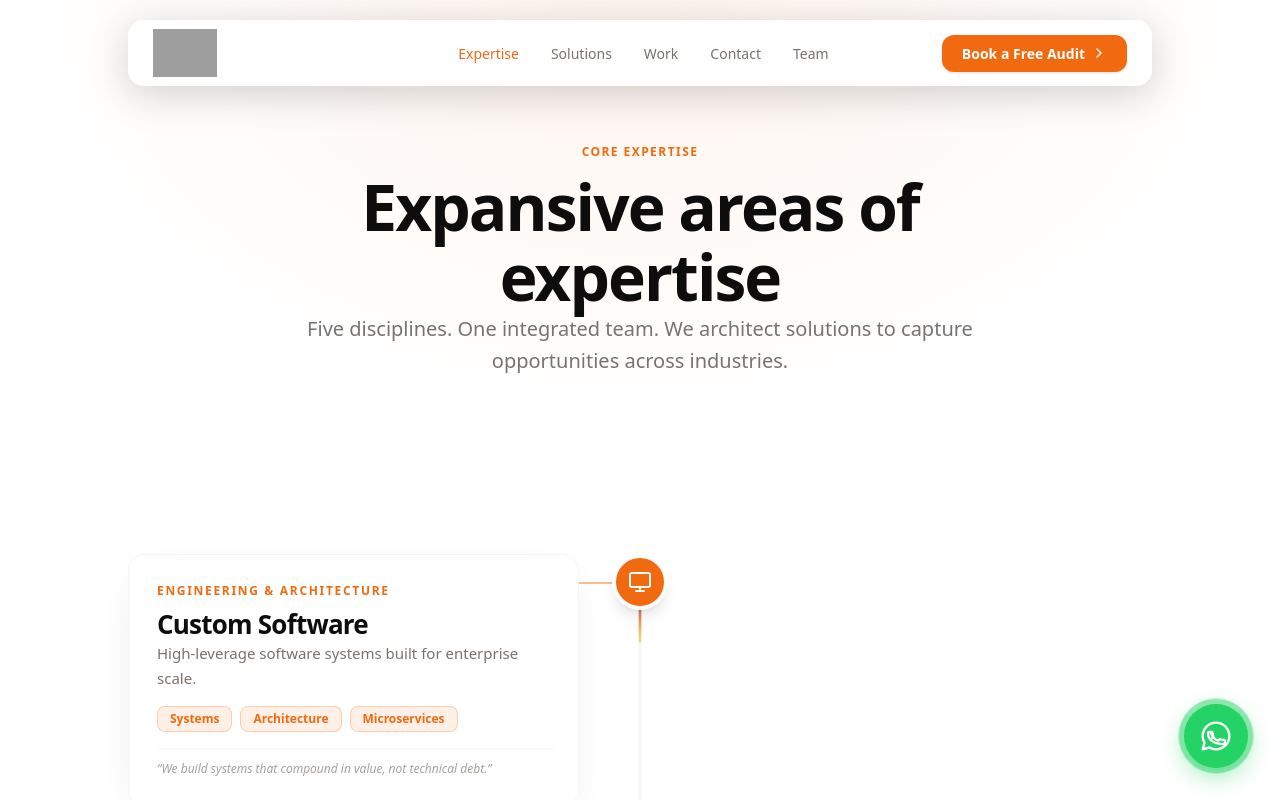
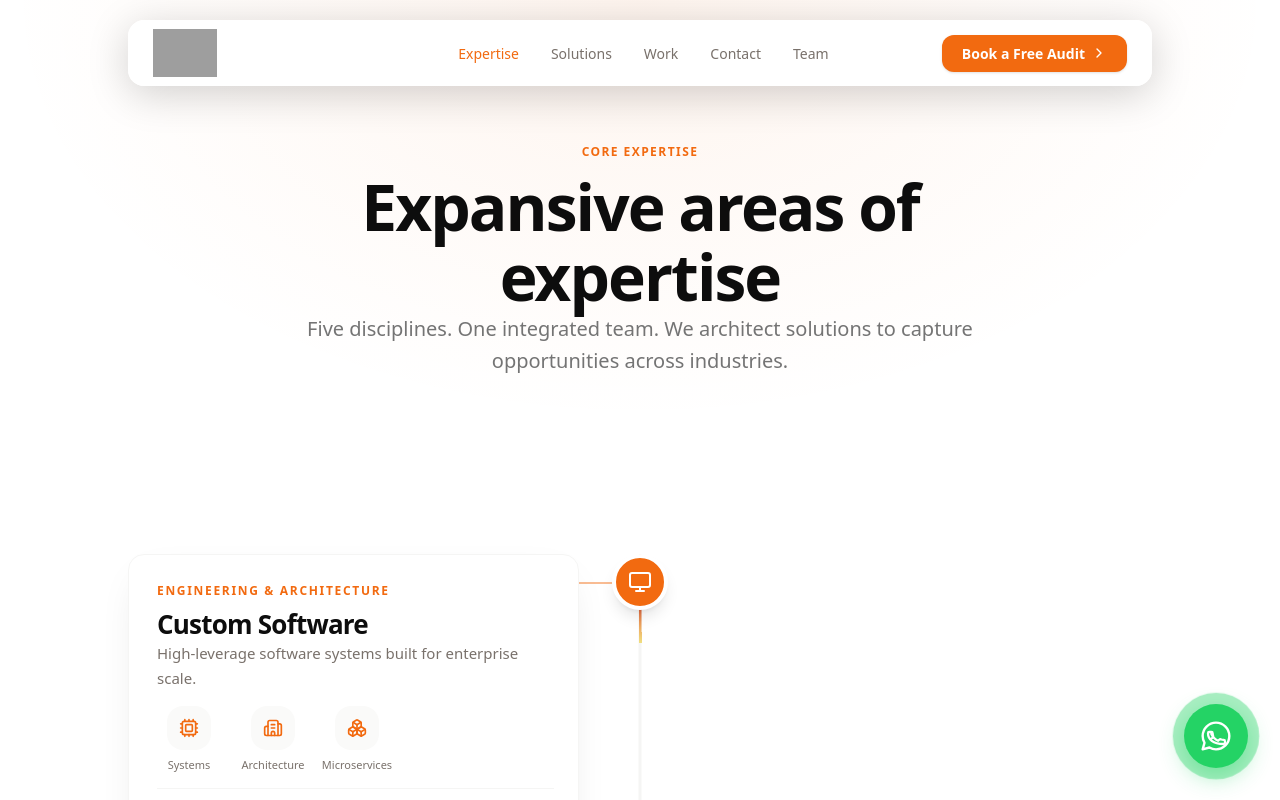
Before and after one commit to seniramendis/dopmin, a Next.js app: page /expertise in a window 1280 px wide. Shown: the top 800 px of the page. Built offline with nearby package versions, Linux system fonts and the light colour scheme; grey boxes are pictures that could not be loaded.

Commit message:
fix the issues in the expertise with the cards emojis

```diff
--- a/app/components/expertise-roadmap.tsx
+++ b/app/components/expertise-roadmap.tsx
@@ -4,6 +4,11 @@ import { useEffect, useRef } from "react";
 import gsap from "gsap";
 import { ScrollTrigger } from "gsap/ScrollTrigger";
 import { LucideIcon } from "lucide-react";
+
+export interface ExpertiseSkill {
+  name: string;
+  icon: React.ComponentType<{ className?: string; style?: React.CSSProperties }>;
+}
 
 export interface ExpertiseRoadmapItem {
   name: string;
@@ -12,7 +17,7 @@ export interface ExpertiseRoadmapItem {
   accentColor: string;
   accentBg: string;
   icon: LucideIcon;
-  skills: string[];
+  skills: ExpertiseSkill[];
   funFact: string;
 }
 
@@ -165,20 +170,28 @@ export function ExpertiseRoadmap({ items }: { items: ExpertiseRoadmapItem[] }) {
                   </h3>
                   <p className="text-stone-500 text-[15px] leading-relaxed mb-4">{item.tagline}</p>
 
-                  <div className="flex flex-wrap gap-2 mb-4">
-                    {item.skills.map((skill) => (
-                      <span
-                        key={skill}
-                        className="rm-chip px-3 py-1 rounded-lg text-xs font-semibold border"
-                        style={{
-                          color: item.accentColor,
-                          borderColor: `${item.accentColor}40`,
-                          backgroundColor: item.accentBg,
-                        }}
-                      >
-                        {skill}
-                      </span>
-                    ))}
+                  <div className="flex flex-wrap gap-5 mb-4">
+                    {item.skills.map((skill) => {
+                      const SkillIcon = skill.icon;
+                      return (
+                        <div
+                          key={skill.name}
+                          className="rm-chip flex flex-col items-center gap-2 w-[64px]"
+                        >
+                          <div
+                            className="w-11 h-11 rounded-2xl flex items-center justify-center bg-stone-50"
+                          >
+                            <SkillIcon
+                              className="w-5 h-5"
+                              style={{ color: item.accentColor }}
+                            />
+                          </div>
+                          <span className="text-[11px] font-medium text-stone-500 text-center leading-tight">
+                            {skill.name}
+                          </span>
+                        </div>
+                      );
+                    })}
                   </div>
 
                   <p className="text-xs text-stone-400 italic border-t border-stone-100 pt-3">
--- a/app/expertise/page.tsx
+++ b/app/expertise/page.tsx
@@ -6,8 +6,12 @@ import Image from "next/image";
 import Link from "next/link";
 import {
   ChevronRight, X, Menu,
-  Layout, Zap, Smartphone, Server, Monitor
+  Layout, Zap, Smartphone, Server, Monitor,
+  Cpu, Building2, Boxes, PenTool, MousePointerClick,
+  BrainCircuit, Bot, Workflow
 } from "lucide-react";
+import { SiFigma, SiAndroid, SiKotlin, SiReact, SiNodedotjs, SiPostgresql } from "react-icons/si";
+import { FaJava } from "react-icons/fa";
 import { Footer } from "../components/footer";
 import { ExpertiseRoadmap } from "../components/expertise-roadmap";
 
@@ -84,7 +88,11 @@ const EXPERTISE = [
     accentColor: "#F26A10",
     accentBg: "rgba(242,106,16,0.1)",
     icon: Monitor,
-    skills: ["Systems", "Architecture", "Microservices"],
+    skills: [
+      { name: "Systems", icon: Cpu },
+      { name: "Architecture", icon: Building2 },
+      { name: "Microservices", icon: Boxes },
+    ],
     funFact: "We build systems that compound in value, not technical debt.",
   },
   {
@@ -95,7 +103,11 @@ const EXPERTISE = [
     accentColor: "#F0E080",
     accentBg: "rgba(240,224,128,0.2)",
     icon: Layout,
-    skills: ["Figma", "Wireframes", "Prototyping"],
+    skills: [
+      { name: "Figma", icon: SiFigma },
+      { name: "Wireframes", icon: PenTool },
+      { name: "Prototyping", icon: MousePointerClick },
+    ],
     funFact: "Clarity is the ultimate luxury in digital design.",
   },
   {
@@ -106,7 +118,11 @@ const EXPERTISE = [
     accentColor: "#D94030",
     accentBg: "rgba(217,64,48,0.1)",
     icon: Zap,
-    skills: ["LLM", "Agents", "Process Automation"],
+    skills: [
+      { name: "LLM", icon: BrainCircuit },
+      { name: "Agents", icon: Bot },
+      { name: "Process Automation", icon: Workflow },
+    ],
     funFact: "Your operations run leaner, faster, and smarter.",
   },
   {
@@ -117,7 +133,11 @@ const EXPERTISE = [
     accentColor: "#90E060",
     accentBg: "rgba(144,224,96,0.15)",
     icon: Smartphone,
-    skills: ["Android", "Kotlin", "Java"],
+    skills: [
+      { name: "Android", icon: SiAndroid },
+      { name: "Kotlin", icon: SiKotlin },
+      { name: "Java", icon: FaJava },
+    ],
     funFact: "Native performance combined with beautiful interfaces.",
   },
   {
@@ -128,7 +148,11 @@ const EXPERTISE = [
     accentColor: "#007ACC",
     accentBg: "rgba(0,122,204,0.1)",
     icon: Server,
-    skills: ["React", "Node.js", "PostgreSQL"],
+    skills: [
+      { name: "React", icon: SiReact },
+      { name: "Node.js", icon: SiNodedotjs },
+      { name: "PostgreSQL", icon: SiPostgresql },
+    ],
     funFact: "Taking concepts smoothly from local development to the cloud.",
   },
 ];
--- a/package.json
+++ b/package.json
@@ -16,6 +16,7 @@
     "next": "16.2.9",
     "react": "19.2.4",
     "react-dom": "19.2.4",
+    "react-icons": "^5.7.0",
     "three": "^0.180.0",
     "three-globe": "^2.42.6",
     "yarn": "^1.22.22"
```
Also changed, not shown: 1 other file (tests, documents, lock files or other folders).
